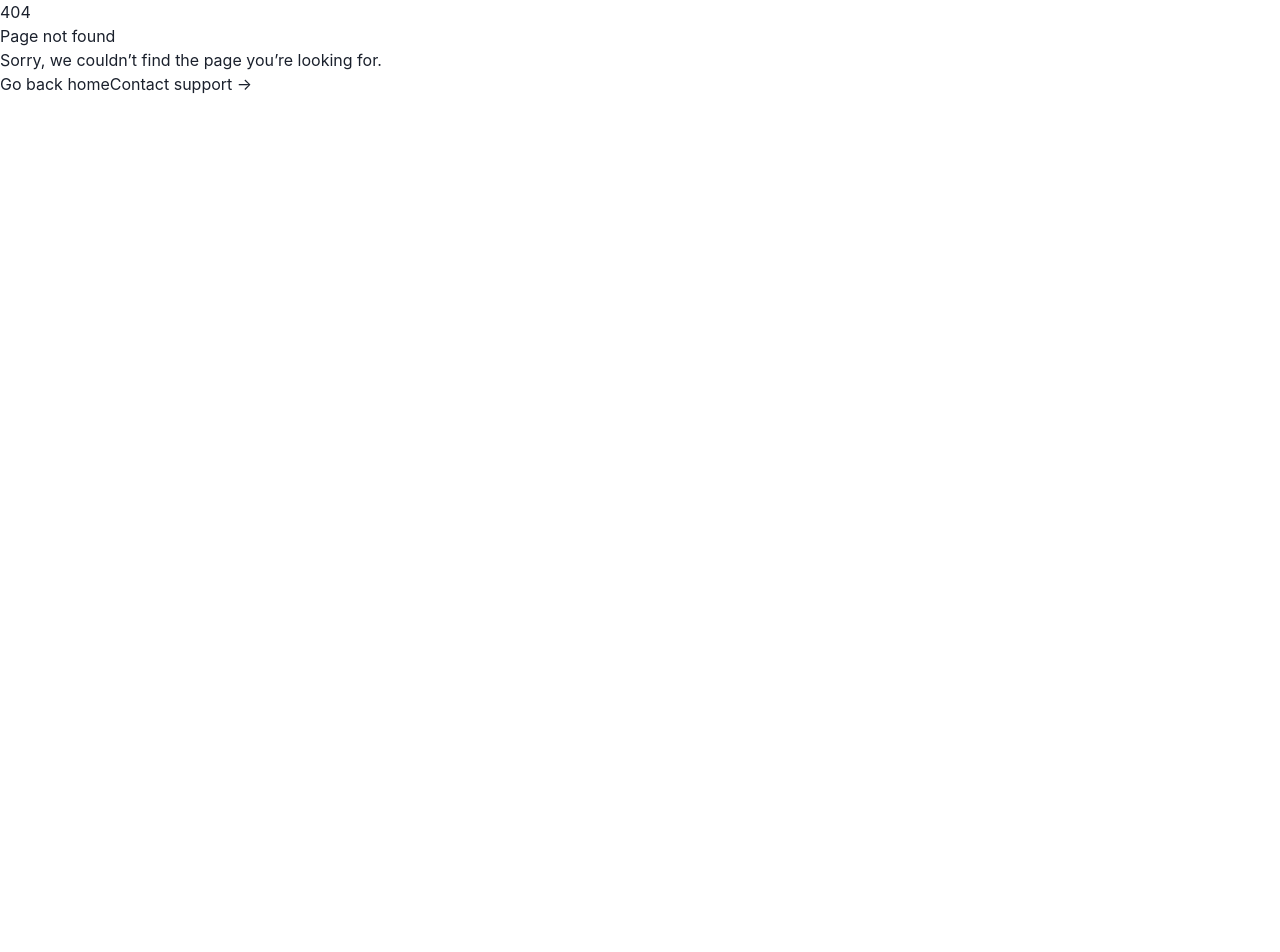
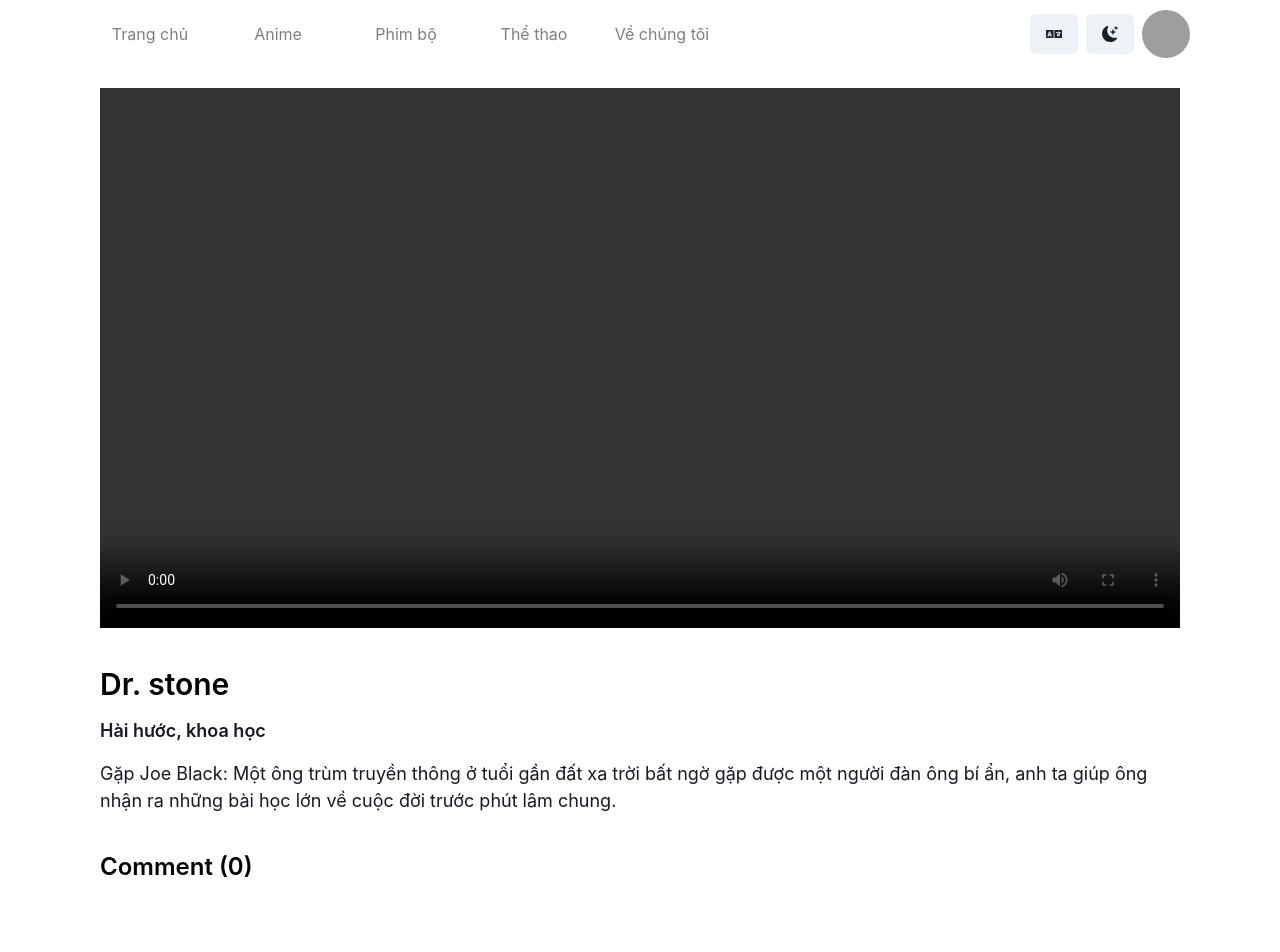
Before and after one commit to toantran292/web-film-ct188, a React app: page /#/1/1 in a window 1280 px wide. Before the commit this address had no page. Shown: the top 952 px of the page. Before the commit the page ends 800 px from the top, so only its background shows below. Built offline with nearby package versions, Linux system fonts and the light colour scheme; grey boxes are pictures that could not be loaded; the HTML template or start-up script is replaced by a standard one.

Commit message:
movie detail

```diff
--- a/src/App.jsx
+++ b/src/App.jsx
@@ -14,6 +14,7 @@ import "swiper/css/pagination";
 import "./main.css";
 
 import DefaultLayout from "./layouts/DefaultLayout";
+import MovieDetail from "./screens/MovieDetail/MovieDetail";
 
 const App = () => {
   return (
@@ -25,6 +26,8 @@ const App = () => {
           <Route path="anime" element={<Anime />} />
           <Route path="sport" element={<Sport />} />
           <Route path="about" element={<About />} />
+          {/* details */}
+          <Route path="/:movie/:id" element={<MovieDetail />} />
         </Route>
         <Route path="*" element={<NotFound />} />
       </Routes>
--- a/src/components/Movie.jsx
+++ b/src/components/Movie.jsx
@@ -1,8 +1,7 @@
-import { Box, Flex, HStack, Image, Text, VStack } from "@chakra-ui/react";
+import { Box, Flex, HStack, Image, Text } from "@chakra-ui/react";
 import shy from "../assets/imgs/shy.jpg";
 
-const Movie = (props) => {
-  const { badges, banner_url, title } = props;
+const Movie = () => {
   return (
     <Flex
       w={{ base: "180px", sm: "30vw", md: "225px" }}
--- a/src/screens/About/About.jsx
+++ b/src/screens/About/About.jsx
@@ -4,7 +4,6 @@ import {
   Link,
   Stack,
   Text,
-  useColorMode,
   useColorModeValue,
 } from "@chakra-ui/react";
 import { useTranslation } from "react-i18next";
--- a/src/screens/Anime.jsx
+++ b/src/screens/Anime.jsx
@@ -14,6 +14,7 @@ import ScrollToTop from "../components/ScrollToTop";
 import Trailer from "../components/Trailer";
 import Category from "../components/Categories";
 import New from "../components/New";
+
 const Anime = () => {
   const { t } = useTranslation();
   const arr = [
--- /dev/null
+++ b/src/screens/MovieDetail/MovieDetail.jsx
@@ -0,0 +1,74 @@
+import {
+  Box,
+  Grid,
+  GridItem,
+  Heading,
+  Stack,
+  Text,
+  useColorModeValue,
+} from "@chakra-ui/react";
+import { useParams } from "react-router-dom";
+
+const MovieDetail = () => {
+  const { id } = useParams();
+  console.log(id);
+
+  return (
+    <Grid
+      templateAreas={`"video"
+        "detail"
+        "comment"
+        `}
+      gap={10}
+      color={useColorModeValue("#000", "#fff")}
+      p={5}
+    >
+      <GridItem area="video" overflow="hidden">
+        <video width="100%" controls></video>
+      </GridItem>
+      <GridItem area="detail" overflow="hidden">
+        <Stack spacing={{ base: 3, md: 4 }}>
+          <Heading
+            lineHeight={1.1}
+            fontWeight={600}
+            fontSize={{ base: "xl", sm: "2xl", lg: "3xl" }}
+          >
+            Dr. stone
+          </Heading>
+
+          <Text
+            color={useColorModeValue("gray.900", "gray.400")}
+            fontWeight={600}
+            fontSize={"lg"}
+          >
+            Hài hước, khoa học
+          </Text>
+
+          <Text
+            color={useColorModeValue("gray.900", "gray.400")}
+            fontWeight={400}
+            fontSize={"lg"}
+          >
+            Gặp Joe Black: Một ông trùm truyền thông ở tuổi gần đất xa trời bất
+            ngờ gặp được một người đàn ông bí ẩn, anh ta giúp ông nhận ra những
+            bài học lớn về cuộc đời trước phút lâm chung.
+          </Text>
+        </Stack>
+      </GridItem>
+      <GridItem area="comment" overflow="hidden">
+        <Stack spacing={{ base: 3, md: 4 }}>
+          <Heading
+            lineHeight={1.1}
+            fontWeight={600}
+            fontSize={{ base: "lg", sm: "xl", lg: "2xl" }}
+          >
+            Comment (0)
+          </Heading>
+          <Box p={5} />
+        </Stack>
+      </GridItem>
+    </Grid>
+  );
+};
+
+export default MovieDetail;
```
Also changed, not shown: src/components/New.jsx (+4 -10 lines).
